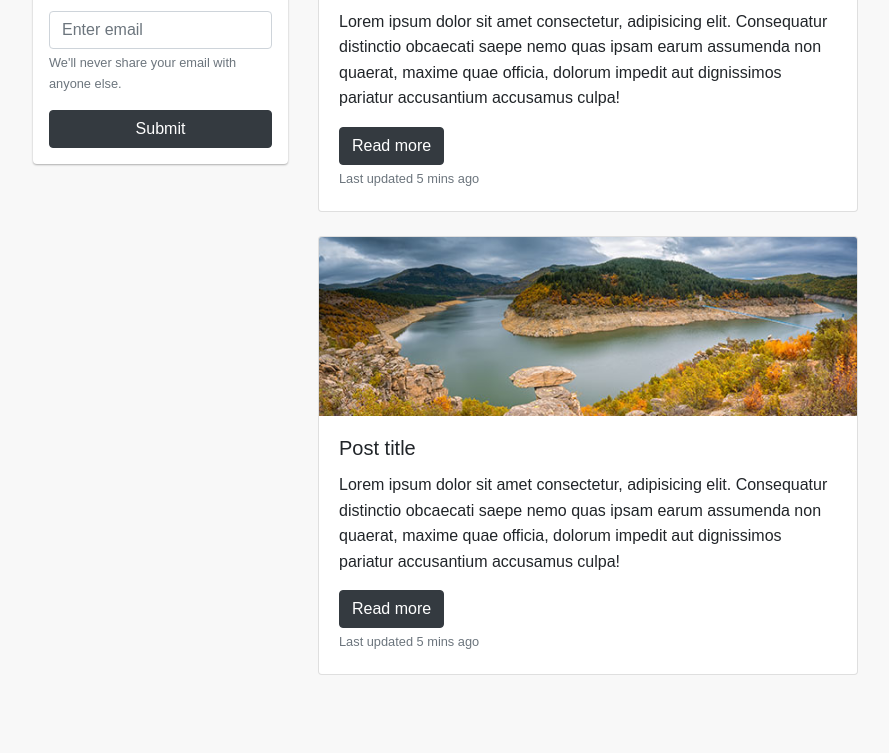
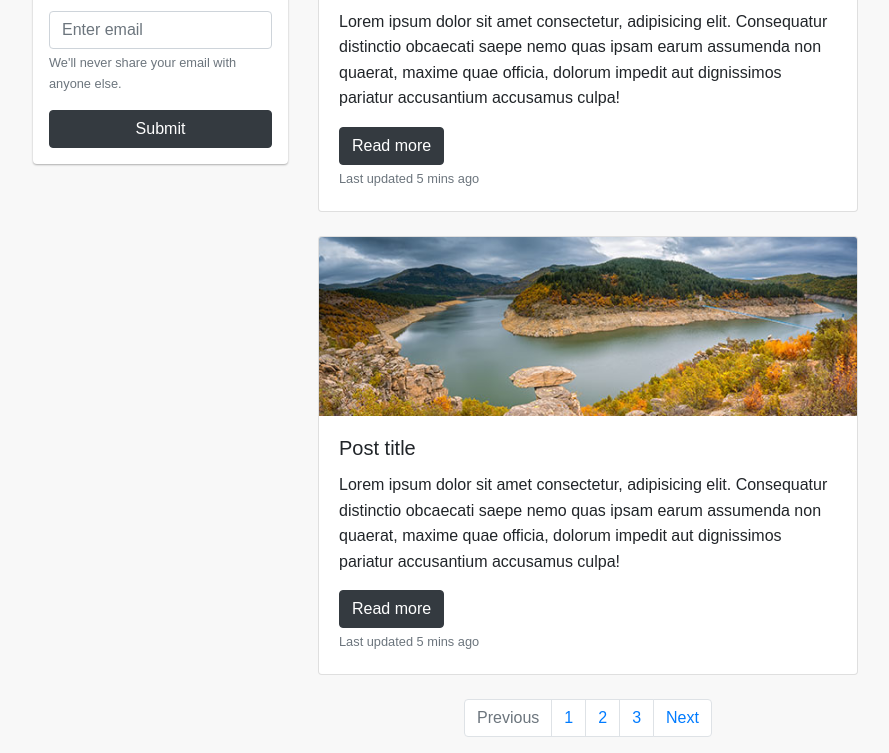
Before and after one commit to StanislavFedyna/Bt-4, a website: page src/index.html in a window 1280 px wide. Shown: the part 1177-1930 px from the top of the page, without its empty margins (52-941 px from the left). Before the commit the page ends 1876 px from the top, so only its background shows below. Drawn offline with nearby package versions, Linux system fonts and the light colour scheme.

Commit message:
added pagination

```diff
--- a/src/index.html
+++ b/src/index.html
@@ -12,16 +12,21 @@
 </head>
 
 <body>
+
+  <!-- Start of navigation -->
   <nav class="navbar navbar-expand-lg navbar-dark bg-dark sticky-top">
     <div class="container">
+
+      <!-- logo section -->
       <a class="navbar-brand" href="#">
         <img src="./img/png/logo.png" alt="logo">
       </a>
+
+      <!-- navigation -->
       <button class="navbar-toggler" type="button" data-toggle="collapse" data-target="#navbarSupportedContent" aria-controls="navbarSupportedContent"
         aria-expanded="false" aria-label="Toggle navigation">
         <span class="navbar-toggler-icon"></span>
       </button>
-
       <div class="collapse navbar-collapse" id="navbarSupportedContent">
         <ul class="navbar-nav mr-auto">
           <li class="nav-item active">
@@ -46,16 +51,23 @@
       </div>
     </div>
   </nav>
+  <!-- Eng of navigation section -->
+
+  <!-- Start of header section -->
   <header class="header d-flex flex-column justify-content-center align-item-center">
     <div class="container">
       <h1 class="display-1">Never stop dreaming</h1>
       <p class="lead">Lorem ipsum dolor sit amet consectetur</p>
     </div>
   </header>
+  <!-- End of header section -->
 
+  <!-- Start of main section -->
   <div class="main-section">
     <div class="container">
       <div class="row">
+
+        <!-- Start of main-left section (sidebar) -->
         <div class="col-3">
           <div class="card mb-4">
             <img class="card-img-top" src="./img/jpg/author.jpg" alt="Card image cap">
@@ -76,39 +88,81 @@
             </form>
           </div>
         </div>
+        <!-- Eng of main-left section (sidebar) -->
+
+        <!-- Start of main-middle section (content) -->
         <div class="col-6">
           <div class="card mb-4">
             <img class="card-img-top" src="./img/jpg/photo-1.jpg" alt="Card image cap">
             <div class="card-body">
               <h5 class="card-title">Post title</h5>
-                  <p class="card-text">Lorem ipsum dolor sit amet consectetur, adipisicing elit. Consequatur distinctio obcaecati saepe nemo quas ipsam earum assumenda non quaerat, maxime quae officia, dolorum impedit aut dignissimos pariatur accusantium accusamus culpa!</p>
+              <p class="card-text">Lorem ipsum dolor sit amet consectetur, adipisicing elit. Consequatur distinctio obcaecati saepe nemo quas
+                ipsam earum assumenda non quaerat, maxime quae officia, dolorum impedit aut dignissimos pariatur accusantium
+                accusamus culpa!</p>
               <button class="btn btn-dark">Read more</button>
-                  <p class="card-text"><small class="text-muted">Last updated 5 mins ago</small></p>
+              <p class="card-text">
+                <small class="text-muted">Last updated 5 mins ago</small>
+              </p>
             </div>
           </div>
           <div class="card mb-4">
             <img class="card-img-top" src="./img/jpg/photo-2.jpg" alt="Card image cap">
             <div class="card-body">
               <h5 class="card-title">Post title</h5>
-                    <p class="card-text">Lorem ipsum dolor sit amet consectetur, adipisicing elit. Consequatur distinctio obcaecati saepe nemo quas ipsam earum assumenda non quaerat, maxime quae officia, dolorum impedit aut dignissimos pariatur accusantium accusamus culpa!</p>
+              <p class="card-text">Lorem ipsum dolor sit amet consectetur, adipisicing elit. Consequatur distinctio obcaecati saepe nemo quas
+                ipsam earum assumenda non quaerat, maxime quae officia, dolorum impedit aut dignissimos pariatur accusantium
+                accusamus culpa!</p>
               <button class="btn btn-dark">Read more</button>
-                    <p class="card-text"><small class="text-muted">Last updated 5 mins ago</small></p>
+              <p class="card-text">
+                <small class="text-muted">Last updated 5 mins ago</small>
+              </p>
             </div>
           </div>
           <div class="card mb-4">
             <img class="card-img-top" src="./img/jpg/photo-3.jpg" alt="Card image cap">
             <div class="card-body">
               <h5 class="card-title">Post title</h5>
-                      <p class="card-text">Lorem ipsum dolor sit amet consectetur, adipisicing elit. Consequatur distinctio obcaecati saepe nemo quas ipsam earum assumenda non quaerat, maxime quae officia, dolorum impedit aut dignissimos pariatur accusantium accusamus culpa!</p>
+              <p class="card-text">Lorem ipsum dolor sit amet consectetur, adipisicing elit. Consequatur distinctio obcaecati saepe nemo quas
+                ipsam earum assumenda non quaerat, maxime quae officia, dolorum impedit aut dignissimos pariatur accusantium
+                accusamus culpa!</p>
               <button class="btn btn-dark">Read more</button>
-                      <p class="card-text"><small class="text-muted">Last updated 5 mins ago</small></p>
+              <p class="card-text">
+                <small class="text-muted">Last updated 5 mins ago</small>
+              </p>
             </div>
           </div>
 
+          <!-- Pagination -->
+          <nav aria-label="Page navigation example">
+            <ul class="pagination justify-content-center">
+              <li class="page-item disabled">
+                <a class="page-link" href="#" tabindex="-1">Previous</a>
+              </li>
+              <li class="page-item activegit">
+                <a class="page-link" href="#">1</a>
+              </li>
+              <li class="page-item">
+                <a class="page-link" href="#">2</a>
+              </li>
+              <li class="page-item">
+                <a class="page-link" href="#">3</a>
+              </li>
+              <li class="page-item">
+                <a class="page-link" href="#">Next</a>
+              </li>
+            </ul>
+          </nav>
+
         </div>
+        <!-- End of main-middle section (content) -->
+
+        <!-- Start of right section -->
         <div class="col-3">
-          Lorem ipsum dolor sit amet consectetur adipisicing elit. Officiis quibusdam eveniet deserunt soluta debitis velit assumenda excepturi tempora nostrum quaerat, iure fugit deleniti. Ea iure ratione reprehenderit perferendis molestiae eos.
+          Lorem ipsum dolor sit amet consectetur adipisicing elit. Officiis quibusdam eveniet deserunt soluta debitis velit assumenda
+          excepturi tempora nostrum quaerat, iure fugit deleniti. Ea iure ratione reprehenderit perferendis molestiae eos.
         </div>
+        <!-- End of right section -->
+
       </div>
     </div>
   </div>
```
Lines whose indentation alone changed are shown as unchanged.
